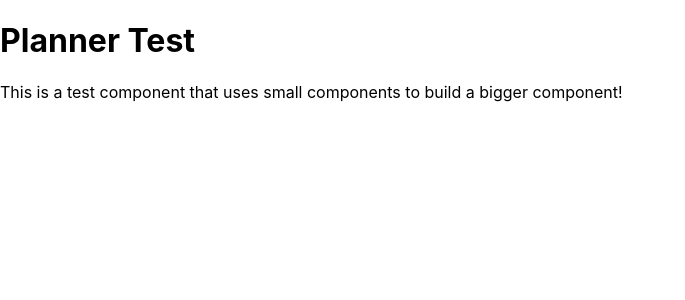
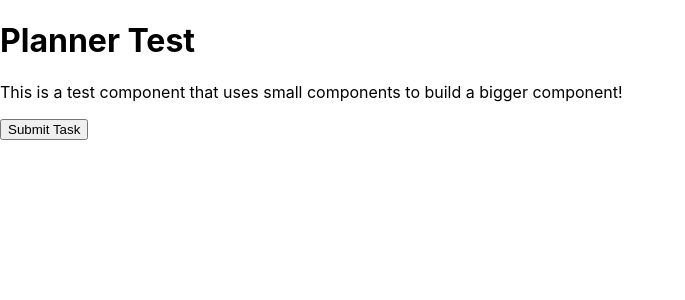
Before and after one commit to nepoz/planner, a React (Create React App) app: page / in a window 1280 px wide. Shown: the top 300 px of the page, without its empty margins (0-685 px from the left). Built offline with nearby package versions, Linux system fonts and the light colour scheme.

Commit message:
Update component names for new functionality

```diff
--- a/src/App.js
+++ b/src/App.js
@@ -1,22 +1,27 @@
-import logo from './logo.svg';
-import './App.css';
+import { useState } from "react"
 
-// Create Title component -- ALL COMPONENTS MUST BE CAPITALIZED
-const Title = (props) => {
+// Component that will act as title of page
+const Heading = (props) => {
+  return (<h1>props.pageName</h1>)
+}
+
+// title for a task
+const TaskTitle = (props) => {
   return <h1>{props.text}</h1>
 }
 
-// Create Description component -- ALL COMPONENTS MUST BE CAPITALIZED
-const Description = (props) => {
+// elaborate on whatever task user wants to add
+const TaskDescription = (props) => {
   return <p>{props.text}</p>
 }
 
-// Create Task component -- made up of a title and a description
-const Task = (props) => {
+// interface where user can add their task
+const TaskInput = (props) => {
   return (
   <div id="TaskBox">
-    <Title text={props.titleText} />
-    <Description text={props.descriptionText} />
+    <TaskTitle text={props.title} />
+    <TaskDescription text={props.description} />
+    <button>Submit Task</button>
   </div>
   )
 }
@@ -27,7 +32,7 @@ const description = "This is a test component that uses small components to buil
 
 function App() {
   return (
-  <Task titleText={heading} descriptionText={description} />
+  <TaskInput title={heading} description={description} />
   )
 }
 
```
